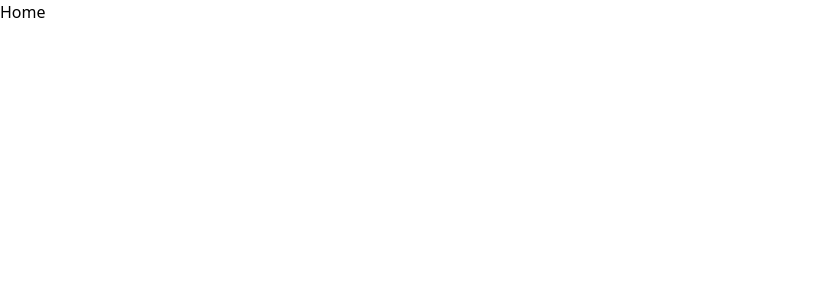
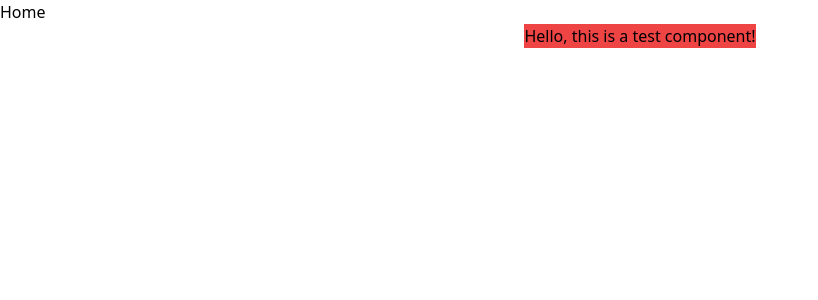
Before and after one commit to Arhanys/DiscordClone, a Next.js app: page / in a window 1280 px wide. Shown: the top 300 px of the page, without its empty margins (0-818 px from the left). Built offline with nearby package versions, Linux system fonts and the light colour scheme.

Commit message:
Created a test component and cleaned up the tailwind file

```diff
--- a/src/app/page.tsx
+++ b/src/app/page.tsx
@@ -1,7 +1,12 @@
+import TestComponent from "@/components/testComponent";
+
 export default function Home() {
   return (
-    <div>
-      <h1>Home</h1>
-    </div>
+    <>
+      <div>
+        <h1>Home</h1>
+      </div>
+      <TestComponent />
+    </>
   );
 }
--- /dev/null
+++ b/src/components/testComponent.tsx
@@ -0,0 +1,11 @@
+import React from "react";
+
+const TestComponent: React.FC = () => {
+  return (
+    <div>
+      <h1 className="bg-red-500 w-fit mx-auto">Hello, this is a test component!</h1>
+    </div>
+  );
+};
+
+export default TestComponent;
--- a/tailwind.config.ts
+++ b/tailwind.config.ts
@@ -6,14 +6,7 @@ const config: Config = {
     "./src/components/**/*.{js,ts,jsx,tsx,mdx}",
     "./src/app/**/*.{js,ts,jsx,tsx,mdx}",
   ],
-  theme: {
-    extend: {
-      colors: {
-        background: "var(--background)",
-        foreground: "var(--foreground)",
-      },
-    },
-  },
+  theme: {},
   plugins: [],
 };
 export default config;
```
Also changed, not shown: 1 other file (tests, documents, lock files or other folders).
